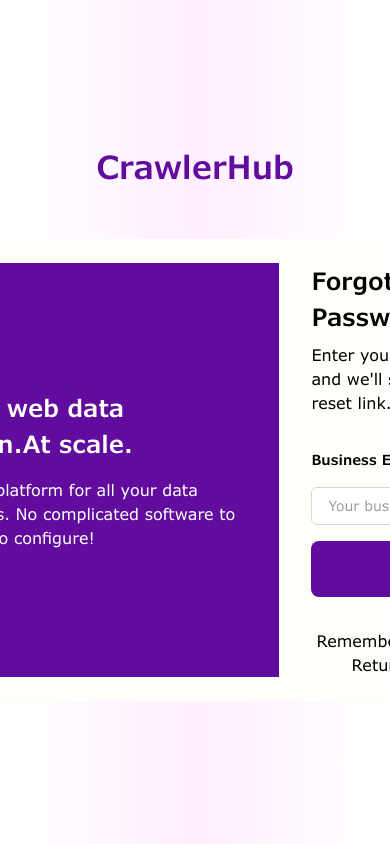
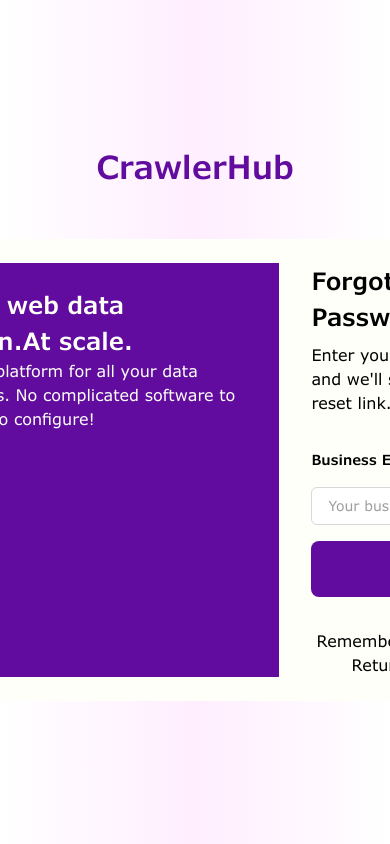
Before and after one commit to beecodeguy/crawlhub, a Next.js app: page /forgot-password in a window 390 px wide. Shown: the top 844 px of the page. Built offline with nearby package versions, Linux system fonts and the light colour scheme.

Commit message:
auth banner responsive

```diff
--- a/src/components/containers/Banner/auth-banner.tsx
+++ b/src/components/containers/Banner/auth-banner.tsx
@@ -2,7 +2,7 @@ import React from "react";
 
 const AuthBanner = () => {
   return (
-    <div className="p-3 max-w-[420px] bg-primary text-white flex flex-col gap-2 justify-center">
+    <div className="p-3 max-w-[420px] bg-primary text-white lg:flex sm:hidden flex-col gap-2 justify-center">
       <span className="typography-h4">
         Managed web data extraction.At scale.
       </span>
```
